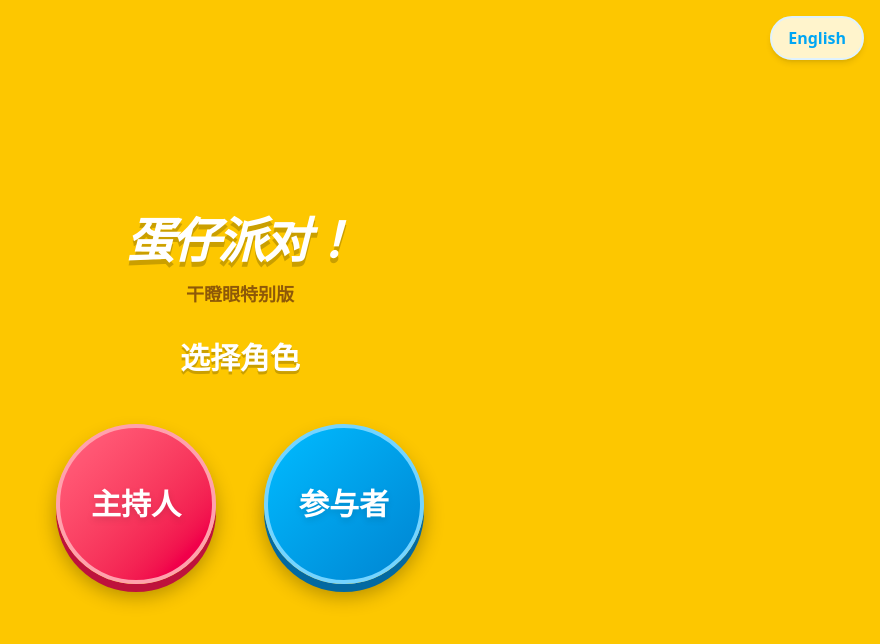
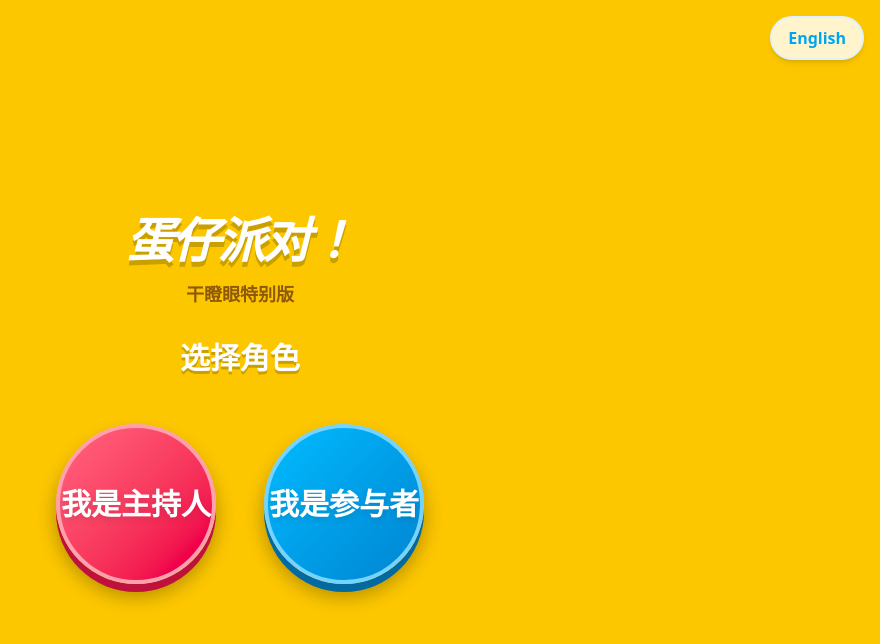
Before and after one commit to KristGao/gan-deng-yan, a React (Vite) app: page / in a window 1280 px wide. Shown: the top 644 px of the page, without its empty margins (400-1280 px from the left). Built offline with nearby package versions, Linux system fonts and the light colour scheme.

Commit message:
Fix i18n for role selection buttons

```diff
--- a/src/App.tsx
+++ b/src/App.tsx
@@ -1024,7 +1024,7 @@ export default function App() {
                 onClick={() => setShowHostKeyInput(true)}
                 className="w-40 h-40 bg-gradient-to-br from-rose-400 to-rose-600 hover:from-rose-500 hover:to-rose-700 rounded-full font-black text-3xl text-white transition-all flex flex-col items-center justify-center gap-2 border-4 border-rose-300 shadow-[0_8px_0_#be123c,0_12px_20px_rgba(0,0,0,0.3)] active:shadow-[0_4px_0_#be123c,0_6px_10px_rgba(0,0,0,0.3)] active:translate-y-1"
               >
-                <span className="drop-shadow-md">主持人</span>
+                <span className="drop-shadow-md">{t("iAmHost")}</span>
               </button>
 
               {/* Participant Option - 3D Circle */}
@@ -1032,7 +1032,7 @@ export default function App() {
                 onClick={() => setShowRoomInput("participant")}
                 className="w-40 h-40 bg-gradient-to-br from-sky-400 to-sky-600 hover:from-sky-500 hover:to-sky-700 rounded-full font-black text-3xl text-white transition-all flex flex-col items-center justify-center gap-2 border-4 border-sky-300 shadow-[0_8px_0_#0369a1,0_12px_20px_rgba(0,0,0,0.3)] active:shadow-[0_4px_0_#0369a1,0_6px_10px_rgba(0,0,0,0.3)] active:translate-y-1"
               >
-                <span className="drop-shadow-md">参与者</span>
+                <span className="drop-shadow-md">{t("iAmParticipant")}</span>
               </button>
             </div>
           </motion.div>
```
